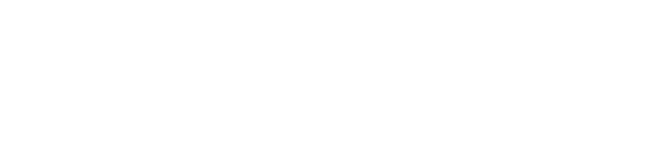
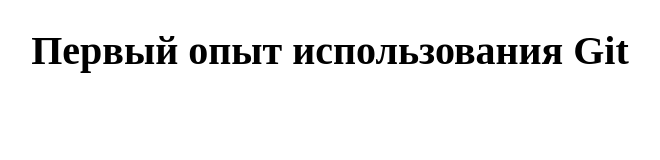
Before and after one commit to gfnhbjn/first-project, a plain HTML site: page index.html in a window 1280 px wide. Shown: the whole page, without its empty margins (310-970 px from the left). Drawn offline with Linux system fonts and the light colour scheme.

Commit message:
Добавлено заглавие

```diff
--- a/index.html
+++ b/index.html
@@ -4,9 +4,11 @@
   <meta charset="UTF-8">
   <meta http-equiv="X-UA-Compatible" content="IE=edge">
   <meta name="viewport" content="width=device-width, initial-scale=1.0">
-  <title>Document</title>
+  <title>Тестируем Git</title>
+  <link rel="stylesheet" href="style.css">
 </head>
 <body>
+  <h1 class="h1_hello">Первый опыт использования Git</h1>
 
 </body>
 </html>
--- a/style.css
+++ b/style.css
@@ -0,0 +1,4 @@
+.h1_hello {
+  font-size: 40px;
+  text-align: center;
+}
```
